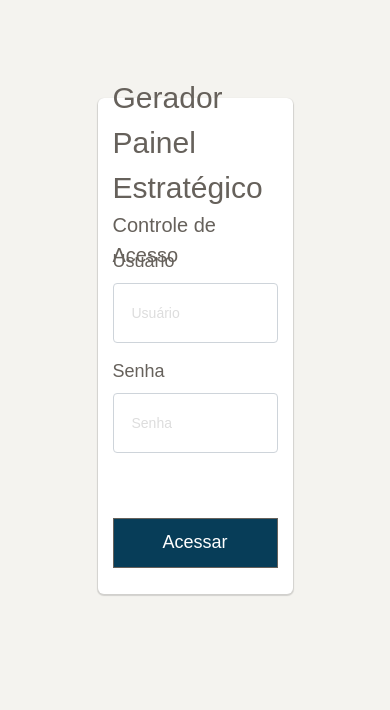
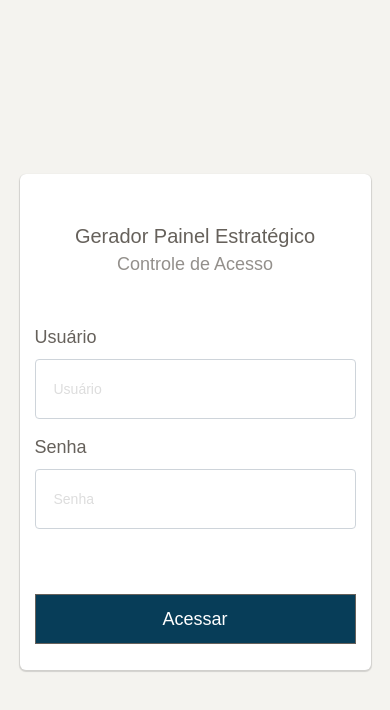
Before and after one commit to egilsoncabral/painel-generator, a React (Create React App) app: page / in a window 390 px wide. Shown: the top 710 px of the page. Built offline with nearby package versions, Linux system fonts and the light colour scheme.

Commit message:
Corrigindo problema de layout com o form de login e adicionando logout opção

```diff
--- a/src/assets/css/content.css
+++ b/src/assets/css/content.css
@@ -34,7 +34,3 @@ a {
     opacity: inherit !important;
     visibility: visible !important;
 }
-
-.App {
-  display: block !important;
-}
--- a/src/assets/css/login.css
+++ b/src/assets/css/login.css
@@ -3,7 +3,7 @@
   width: 100%;
 }
 
-form {
+.login-form form {
   display: grid;
   grid-template-rows: 150px 110px 110px 100px;
 }
@@ -12,12 +12,19 @@ label {
   font-size: 18px;
 }
 
+.form-container {
+  display: flex;
+  height: 100vh;
+  align-items: center;
+  justify-content: center;
+}
+
 .login-form {
   height: 31rem;
-  width: 100%;
+  width: 35%;
+  max-width: 50%;
+  min-width: 30%;
   padding: 0 15px;
-  max-width: 50%;
-  margin: 25% auto;
   background: #fff;
   border-radius: 6px;
   box-shadow: 0 1px 1px 1px rgba(0,0,0,.14)
@@ -31,15 +38,16 @@ label {
   flex-direction: column;
 }
 
-.form-header span:first-child {
-  font-size: 30px;
+.app-name {
+  font-size: 23px;
 }
 
-.form-header span:last-child {
-  font-size: 20px;
+.app-desc {
+  opacity: 0.7;
+  font-size: 18px;
 }
 
-.form-group input {
+.login-form .form-group input {
   height: 60px;
   border: 1px solid #ccc;
   background-color: #fff;
@@ -61,3 +69,34 @@ label {
   border-radius: 0;
   background-color: #073d58;
 }
+
+@media (max-width: 798px) {
+  .login-form {
+    width: 50%;
+    max-width: 100%;
+  }
+
+}
+
+@media (max-width: 500px) {
+  .login-form {
+    width: 90%;
+    max-width: 100%;
+  }
+
+  .app-name {
+    font-size: 22px;
+  }
+
+}
+
+@media (max-width: 390px) {
+  .app-name {
+    font-size: 20px;
+  }
+
+  .app-desc {
+    font-size: 18px;
+  }
+
+}
--- a/src/assets/css/menu.css
+++ b/src/assets/css/menu.css
@@ -28,6 +28,15 @@
     color: #ced4da !important;
 }
 
-.modal-title .h4{
+.item_menu {
+  margin: 10px 0px;
+  padding-left: 25px;
+  padding-right: 25px;
+  opacity: .7;
+  cursor: pointer;
+}
 
+.item_menu:hover {
+  color: #333;
+  opacity: none;
 }
--- a/src/components/Home.js
+++ b/src/components/Home.js
@@ -13,13 +13,23 @@ class Home extends Component {
       { titulo: "Menus", icon: "ti-panel", link: "items_menu", form: MenuForm },
       { titulo: "Páginas", icon: "ti-files", link: "paginas", form: PaginaForm},
       { titulo: "Indicadores", icon: "ti-view-list-alt", link: "indicadores", form: IndicadorForm},
-      { titulo: "Gráficos", icon: "ti-pie-chart", link: "graficos", form: GraficoForm }
+      { titulo: "Gráficos", icon: "ti-pie-chart", link: "graficos", form: GraficoForm },
+      { titulo: "Logout", icon: "ti-direction", link: "home", form: '' }
     ],
     selectedMenu: { titulo: "Menus", body: [] }
   };
 
   componentDidMount() {
     this.carregarItems("items_menu")
+  }
+
+  handleItemMenuClick = (element, item) => {
+      if (item.titulo !== "Logout") {
+        this.carregarItems(item.link);
+      } else {
+        sessionStorage.removeItem("user","");
+        this.props.history.push(item.link);
+      }
   }
 
   carregarItems = doMenu => {
@@ -44,7 +54,8 @@ class Home extends Component {
   render() {
     return (
       <div id="pnlHome">
-        <SideMenu itensMenu={this.state.itensMenu} cargaItems={this.carregarItems} />
+        {/*<SideMenu itensMenu={this.state.itensMenu} cargaItems={this.carregarItems} />*/}
+        <SideMenu itensMenu={this.state.itensMenu} handleItemMenuClick={this.handleItemMenuClick} />
         <Content tabela={this.state.selectedMenu} cargaItems={this.carregarItems}/>
       </div>
     );
--- a/src/components/Login.js
+++ b/src/components/Login.js
@@ -49,11 +49,12 @@ class Login extends React.Component {
 
   render() {
     return (
+      <div className="form-container">
         <div className="login-form" onSubmit={this.handleSubmit}>
           <form>
             <div className="form-header">
-            <span>Gerador Painel Estratégico</span>
-            <span>Controle de Acesso</span>
+              <span className="app-name">Gerador Painel Estratégico</span>
+              <span className="app-desc">Controle de Acesso</span>
             </div>
             <div className="form-group">
                 <label htmlFor="inputNome">Usuário</label>
@@ -74,7 +75,7 @@ class Login extends React.Component {
               <Button type="submit" variant="primary" value="Submit">Acessar</Button>
             </div>
           </form>
-
+        </div>
       </div>
     )
   }
--- a/src/components/SideMenu.js
+++ b/src/components/SideMenu.js
@@ -2,6 +2,7 @@ import React, { Component } from "react";
 import "../assets/css/menu.css";
 
 class SideMenu extends Component {
+
   render() {
     return (
       <div
@@ -19,16 +20,16 @@ class SideMenu extends Component {
           <ul className="nav">
             {this.props.itensMenu.map(item => (
               <li className="list-group-item" key={item.titulo}>
-                <a
+                <span className="item_menu"
                   onClick={() => {
-                    this.props.cargaItems(item.link);
+                    this.props.handleItemMenuClick(this, item)
                   }}
                 >
                   <p>
                     <i className={item.icon} />
                     {item.titulo}
                   </p>
-                </a>
+                </span>
               </li>
             ))}
           </ul>
```
Lines whose indentation alone changed are shown as unchanged.
